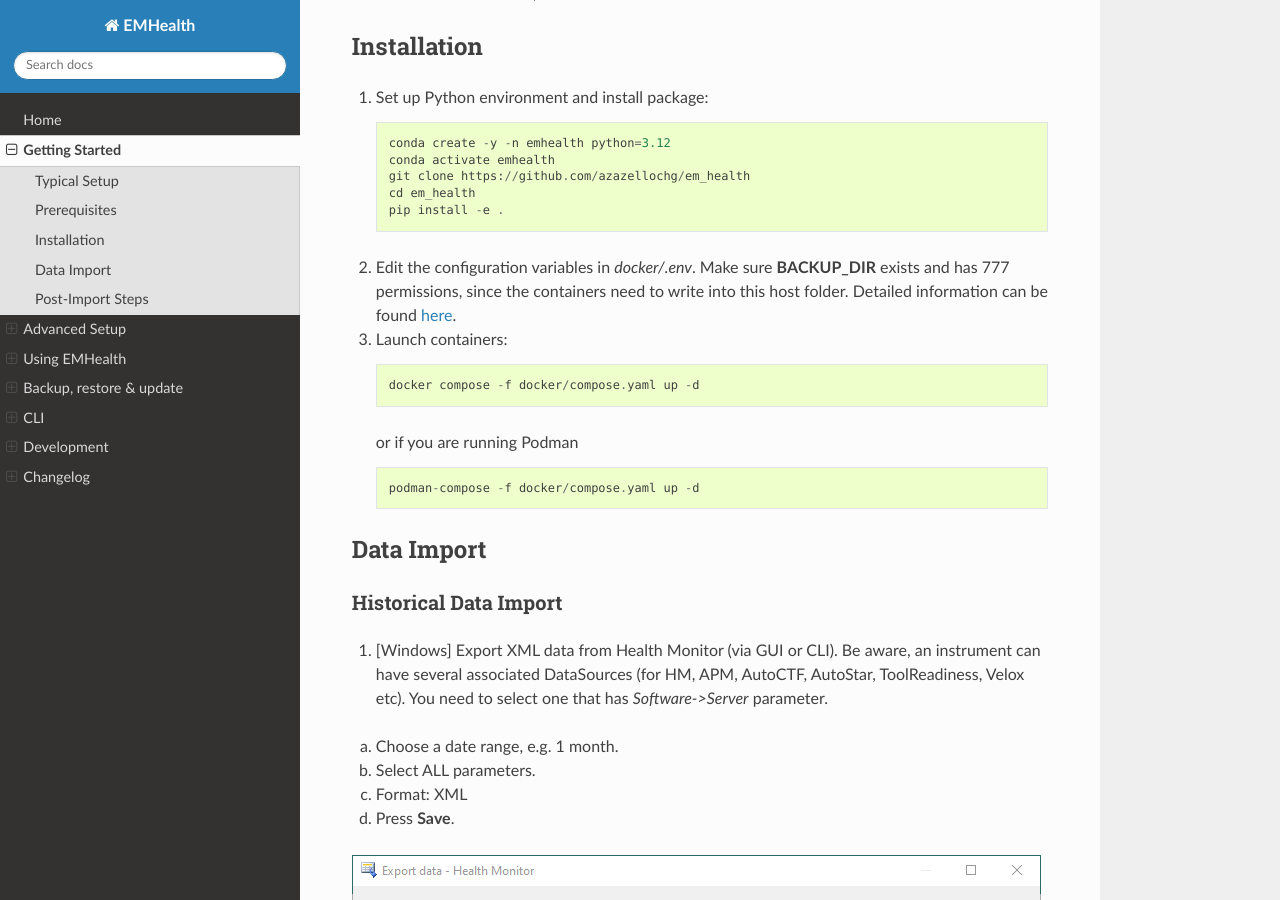
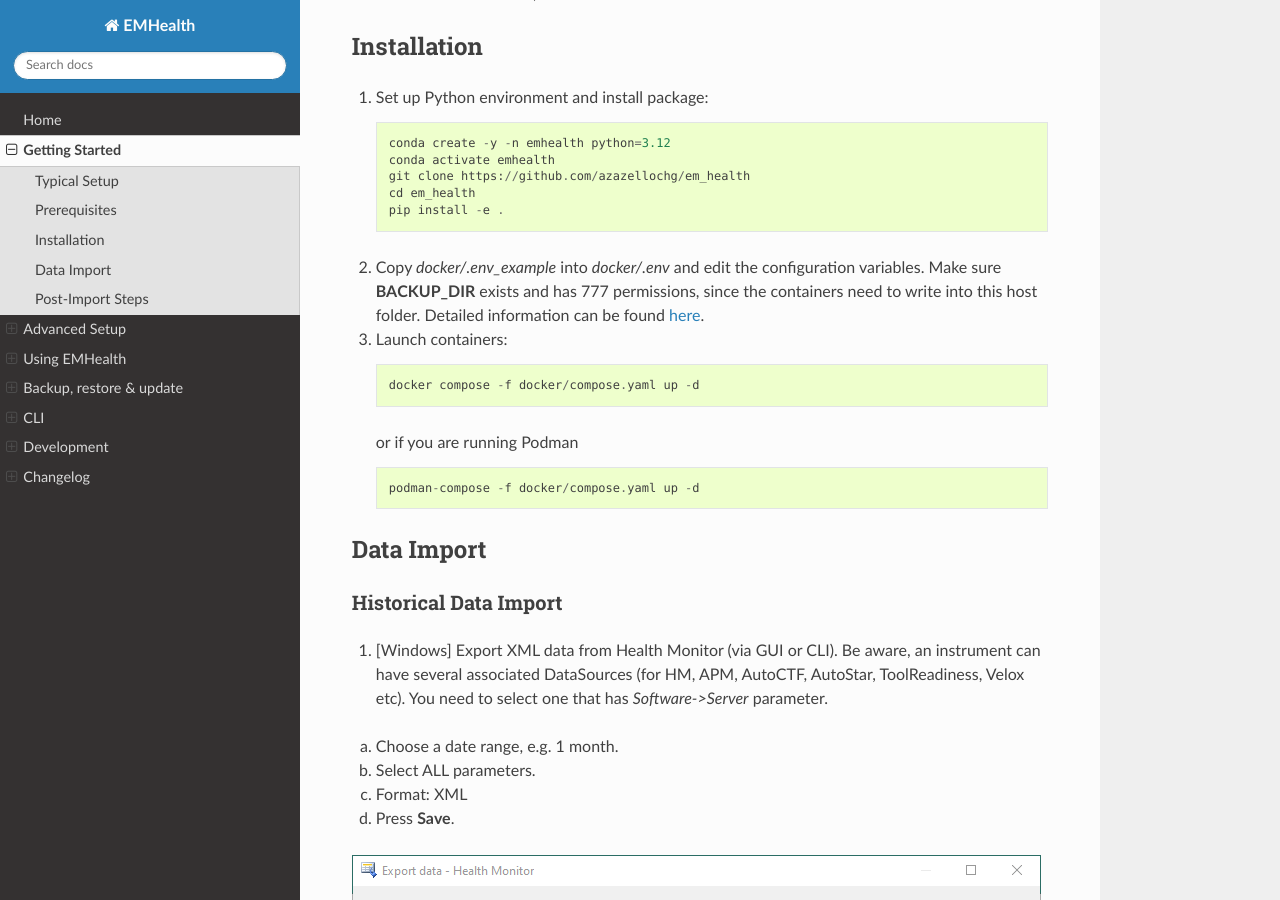
Before and after one commit to azazellochg/em_health, a Sphinx documentation site: the page built from docs/getting_started.rst, in a window 1280 px wide and 900 px high, scrolled down 1426 px. Built offline with Sphinx 7.4.7 and the Read the Docs theme 3.1.0, drawn with Linux system fonts in a browser that asks for light colours.

```diff
--- a/docs/getting_started.rst
+++ b/docs/getting_started.rst
@@ -64,7 +64,7 @@ Installation
        cd em_health
        pip install -e .
 
-2. Edit the configuration variables in `docker/.env`. Make sure **BACKUP_DIR** exists and has 777 permissions, since the containers need to write into this host folder. Detailed information can be found `here <advanced_setup.html#security-configuration>`_.
+2. Copy `docker/.env_example` into `docker/.env` and edit the configuration variables. Make sure **BACKUP_DIR** exists and has 777 permissions, since the containers need to write into this host folder. Detailed information can be found `here <advanced_setup.html#security-configuration>`_.
 3. Launch containers:
 
    .. code-block::
```
Also changed, not shown: 2 other files.
